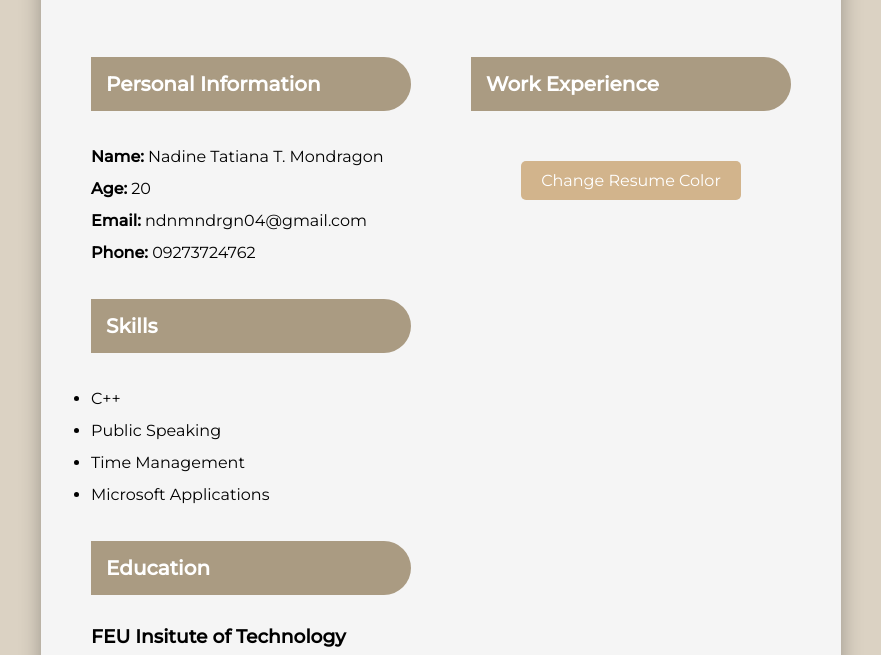
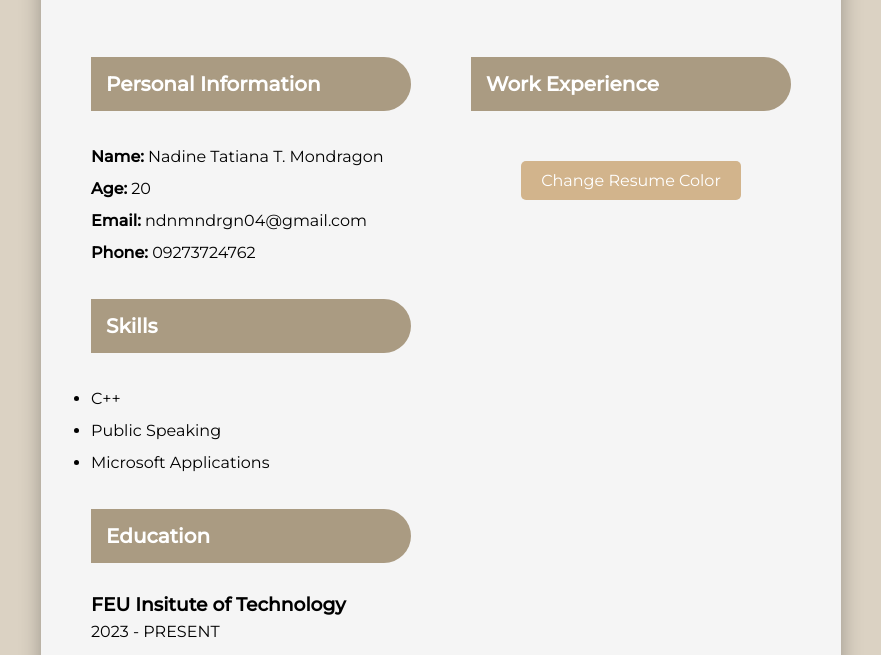
Before and after one commit to ndnmndrgn/ndnmndrgn.github.io, a plain HTML site: page TS1/index.html in a window 1280 px wide. Shown: the part 420-1075 px from the top of the page, without its empty margins (199-1080 px from the left). Drawn offline with Linux system fonts and the light colour scheme.

Commit message:
02/08/2025 - TSA1 fix deployment

```diff
--- a/TS1/index.html
+++ b/TS1/index.html
@@ -16,6 +16,7 @@
             <img src="assets/pic.png" alt="">
         </div>
         <h1>Nadine Tatiana T. Mondragon</h1>
+
         <h3>Bachelor of Science in Information Technology Major in Web and Mobile Application</h3>
       </div>
 
@@ -30,7 +31,7 @@
           <ul>
             <li>C++</li>
             <li>Public Speaking</li>
-            <li>Time Management</li>
+
             <li>Microsoft Applications</li>
 
           </ul>
```
